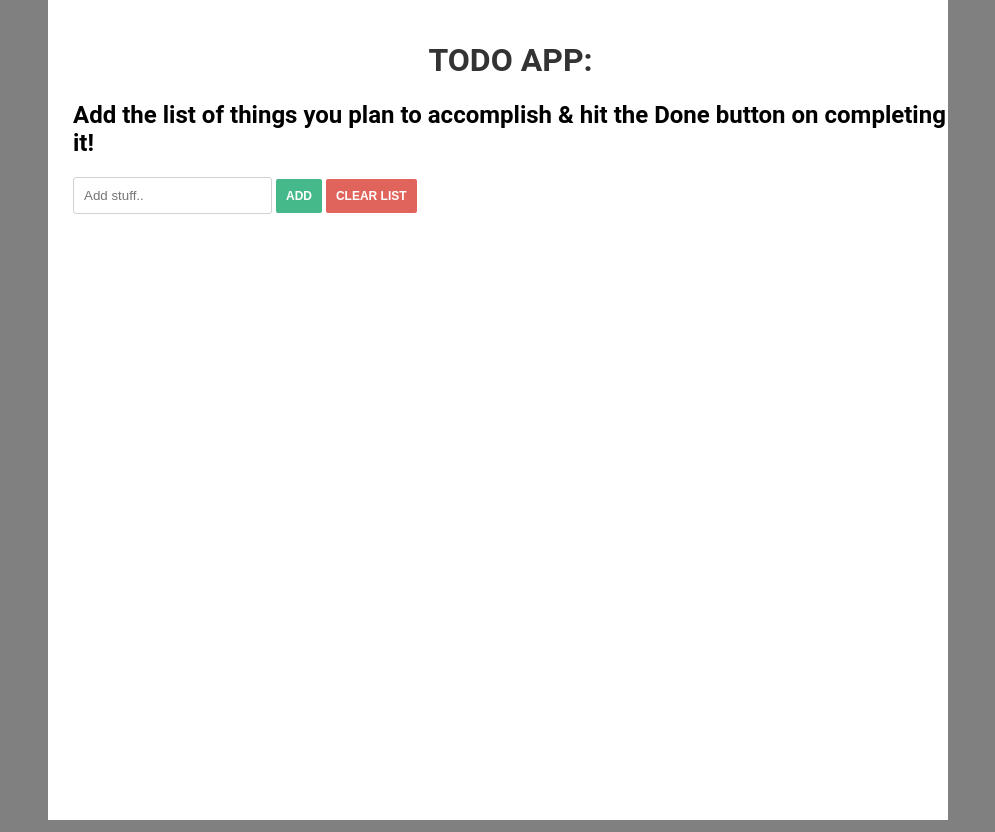
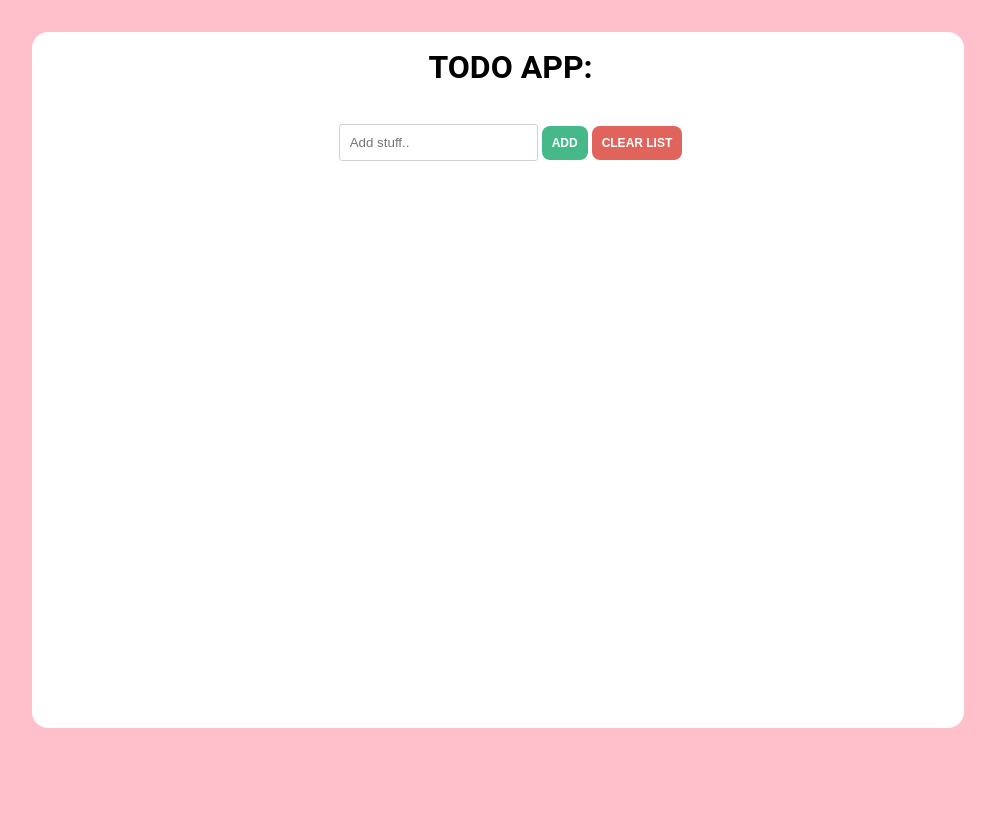
Before and after one commit to SriV-dya/todo-app, a plain HTML site: page index.html in a window 1280 px wide. Shown: the whole page, without its empty margins (142-1137 px from the left). Drawn offline with Linux system fonts and the light colour scheme.

Commit message:
Did some CSS

```diff
--- a/index.html
+++ b/index.html
@@ -8,11 +8,13 @@
 <body>
       <div class="wrapper">
         <div class="border">
-          <h1>Todo App:<h1>
-              <h2>Add the list of things you plan to accomplish & hit the Done button on completing it!</h2>
+          <h1>Todo App:</h1>
+              <h3></h3><br/><br/>
+          <div>
           <input type="text" id="text" placeholder="Add stuff..">
           <button id="add">Add</button>
           <button id="removeAll">Clear List</button>
+          </div>
           <ul id="list"></ul>
        </div>
      </div>
--- a/style.css
+++ b/style.css
@@ -3,16 +3,26 @@ html, body {
     margin: 0;
     width: 100%;
     height: 100%;
-    background-color: grey;
+    background-color: pink ;
     font-family: 'Roboto', sans-serif;
+  }
+  *{
+    padding: 0;
+    margin: 0;
   }
 
   .wrapper {
-    padding-top: 20px;
     max-width: 900px;
-    margin: 0 auto;
-    height: 100%;
+    padding: 1rem;
+    margin: 2rem auto;
+    height: 83%;
     background-color: #fff;
+    border-radius: 1rem;
+    text-align: center;
+  }
+
+  div{
+    display: block;
   }
 
   .border {
@@ -22,8 +32,9 @@ html, body {
   h1 {
     text-transform: uppercase;
     font-weight: 700;
-    color: #333333;
+    color: black;
     text-align: center;
+
   }
 
   input {
@@ -42,6 +53,7 @@ html, body {
     font-weight: 800;
     text-transform: uppercase;
     font-size: 12px;
+    border-radius: 0.5rem;
   }
 
   button#add {
@@ -79,5 +91,10 @@ html, body {
   li {
     list-style: none;
     font-size: 12px;
-    padding: 4px;
+    padding: 1rem 2rem;
+    background-color: lightgray;
+    border-radius: 1rem;
+    font-size: larger;
+    margin: 1rem 20%;
+    width: 60%;
   }
```
